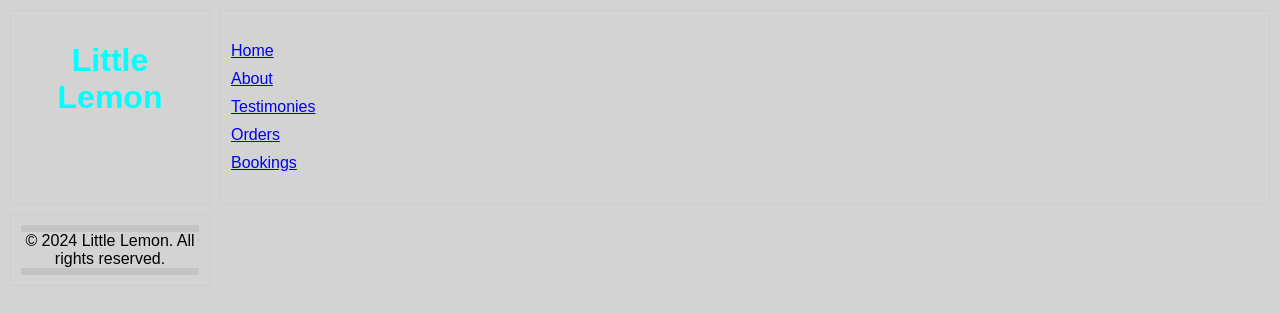
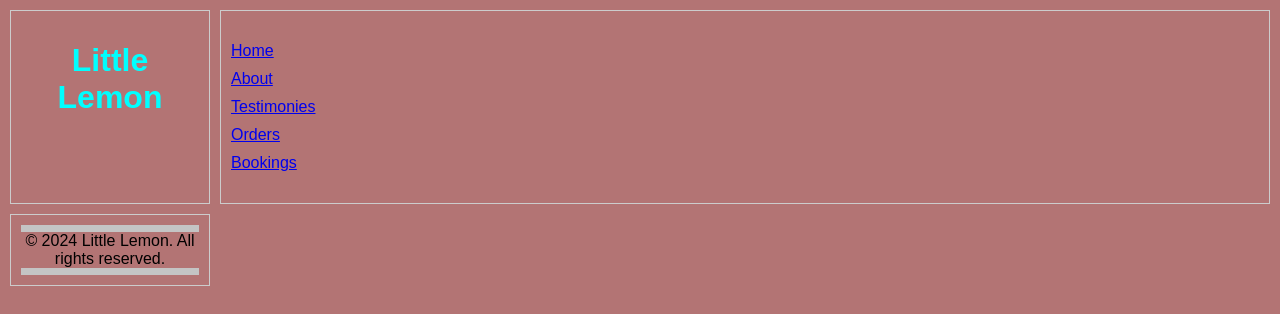
Before and after one commit to ornelladelfino/little-lemon, a React (Create React App) app: page / in a window 1280 px wide. Shown: the top 314 px of the page. Built offline with nearby package versions, Linux system fonts and the light colour scheme.

Commit message:
changed css before updating

```diff
--- a/src/App.css
+++ b/src/App.css
@@ -1,5 +1,5 @@
 *{
-  background-color: lightgrey;
+  background-color: rgb(179, 116, 116);
 }
 .grid-container {
   display: grid;
```
